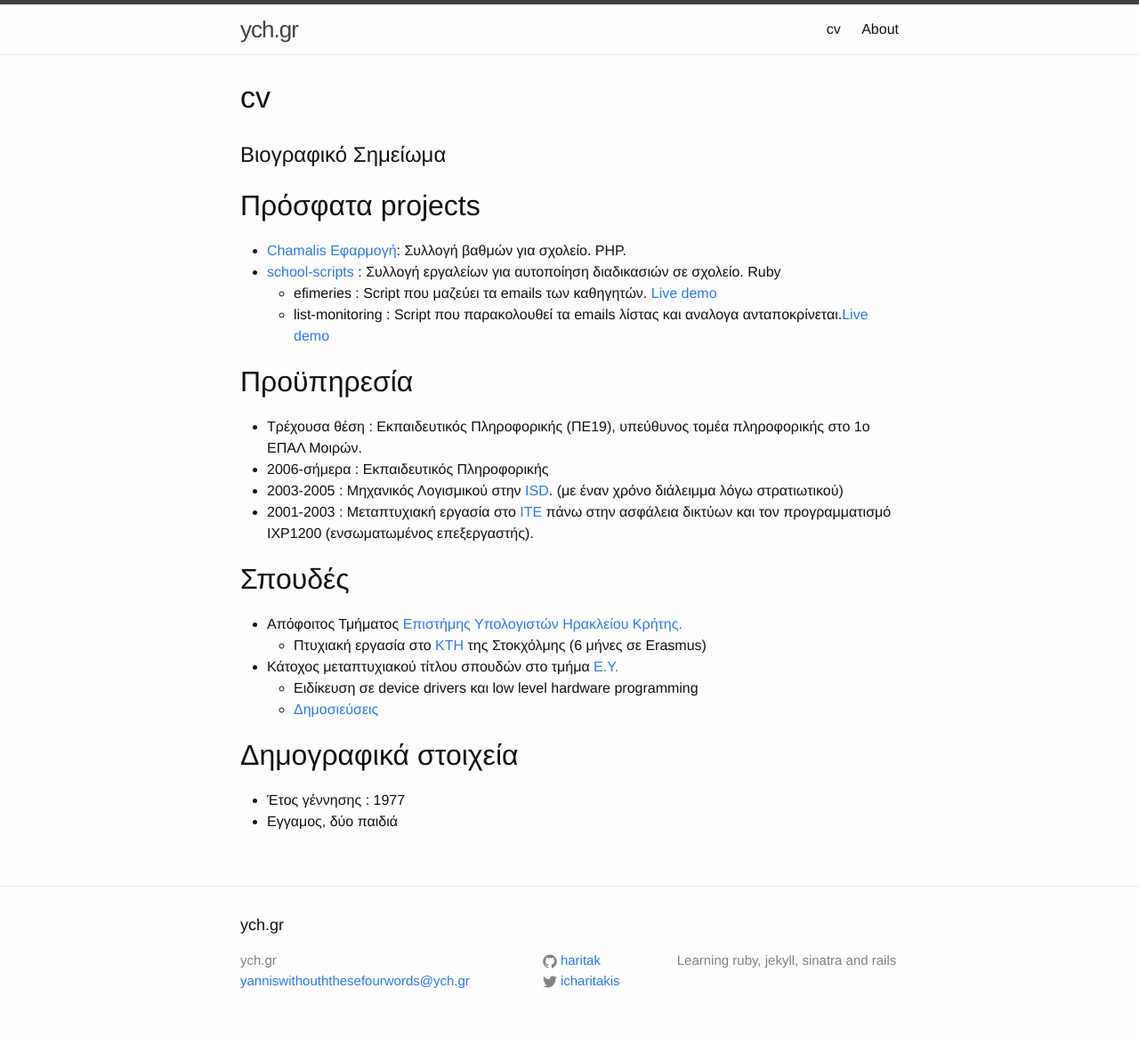
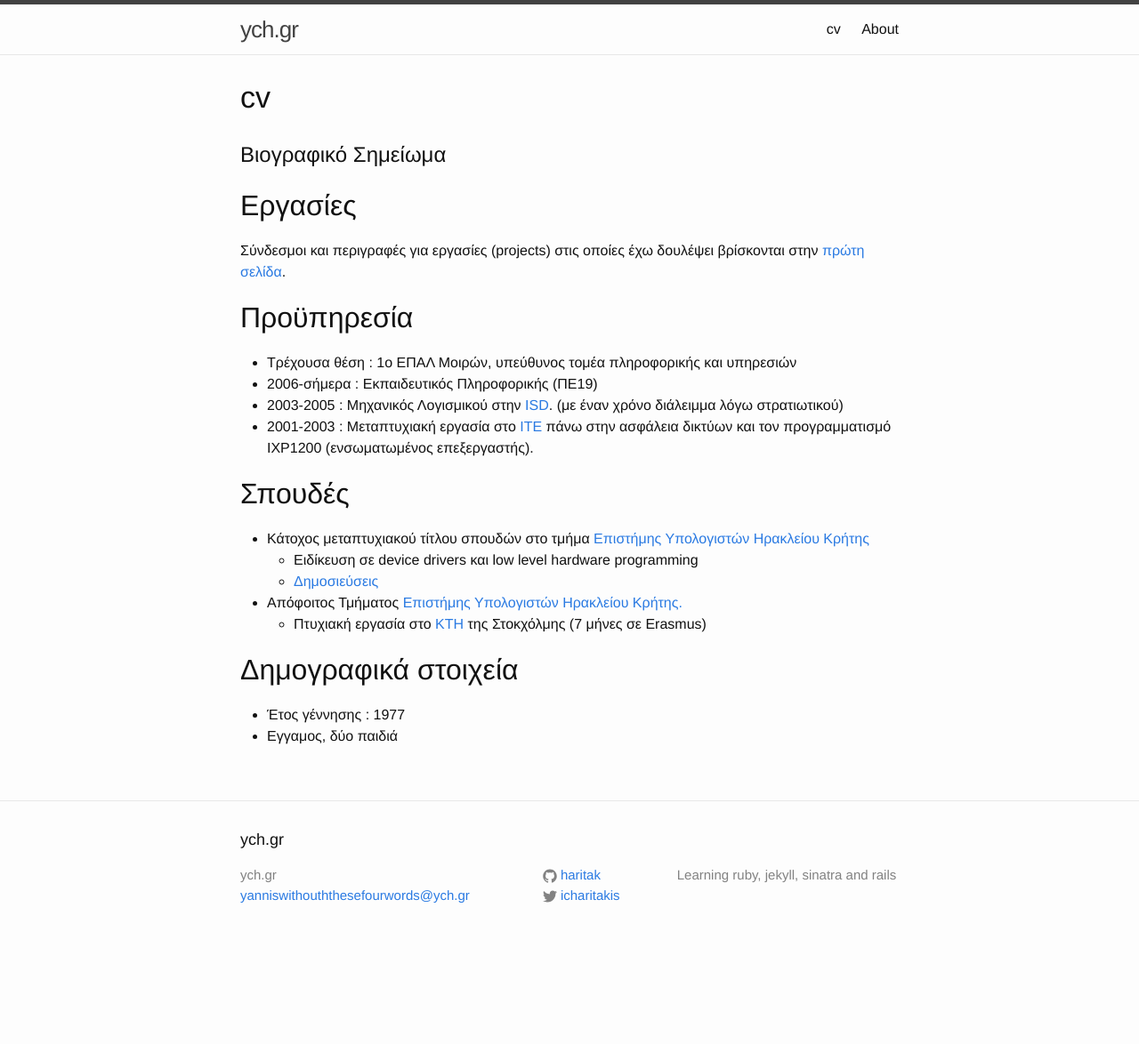
Before and after one commit to haritak/haritak.github.io, a Jekyll site: the page built from cv/cv.md, in a window 1280 px wide. Shown: the whole page at 89% size. Built offline with Jekyll 4.4.1, drawn with Linux system fonts in a browser that asks for light colours; after the commit the page ends 1078 px from its top, so only the background shows below that.

Commit message:
Latests updates

```diff
--- a/_layouts/post.html
+++ b/_layouts/post.html
@@ -6,7 +6,9 @@ layout: default
   <header class="post-header">
     <h1 class="post-title" itemprop="name headline">{{ page.title }}</h1>
     <p class="post-meta"><time datetime="{{ page.date | date_to_xmlschema }}" itemprop="datePublished">{{ page.date | date: "%b %-d, %Y" }}</time>{% if page.author %} • <span itemprop="author" itemscope itemtype="http://schema.org/Person"><span itemprop="name">{{ page.author }}</span></span>{% endif %}</p>
+    <p class="post-meta">Tagged with <i>{{ page.categories | join: ', ' }}</i></p>
   </header>
+
 
   <div class="post-content" itemprop="articleBody">
     {{ content }}
--- a/cv/cv.md
+++ b/cv/cv.md
@@ -8,32 +8,30 @@ permalink: /cv.html
 
 # Βιογραφικό Σημείωμα
 
-## Πρόσφατα projects
-* [Chamalis][5] [Εφαρμογή][6]: Συλλογή βαθμών για σχολείο. PHP.
-* [school-scripts][7] : Συλλογή εργαλείων για αυτοποίηση διαδικασιών σε σχολείο. Ruby
-  * efimeries : Script που μαζεύει τα emails των καθηγητών. [Live demo][8]
-  * list-monitoring : Script που παρακολουθεί τα emails λίστας και αναλογα ανταποκρίνεται.[Live demo][9]
+## Εργασίες
+Σύνδεσμοι και περιγραφές για εργασίες (projects) στις οποίες έχω δουλέψει
+βρίσκονται στην [πρώτη σελίδα][0].
 
 ## Προϋπηρεσία
-* Τρέχουσα θέση : Εκπαιδευτικός Πληροφορικής (ΠΕ19), υπεύθυνος
-τομέα πληροφορικής στο 1ο ΕΠΑΛ Μοιρών.
-* 2006-σήμερα : Εκπαιδευτικός Πληροφορικής
+* Τρέχουσα θέση : 1ο ΕΠΑΛ Μοιρών, υπεύθυνος τομέα πληροφορικής και υπηρεσιών
+* 2006-σήμερα : Εκπαιδευτικός Πληροφορικής (ΠΕ19)
 * 2003-2005 : Μηχανικός Λογισμικού στην [ISD][3]. (με έναν χρόνο διάλειμμα
 λόγω στρατιωτικού)
 * 2001-2003 : Μεταπτυχιακή εργασία στο [ΙΤΕ][4] πάνω στην ασφάλεια δικτύων και τον προγραμματισμό IXP1200 (ενσωματωμένος επεξεργαστής).
 
 ## Σπουδές
+* Κάτοχος μεταπτυχιακού τίτλου σπουδών στο τμήμα [Επιστήμης Υπολογιστών Ηρακλείου Κρήτης][2]
+  * Ειδίκευση σε device drivers και low level hardware programming
+  * [Δημοσιεύσεις][10]
 * Απόφοιτος Τμήματος [Επιστήμης Υπολογιστών Ηρακλείου Κρήτης.][2]
-  * Πτυχιακή εργασία στο [KTH][1] της Στοκχόλμης (6 μήνες σε Erasmus)
-* Κάτοχος μεταπτυχιακού τίτλου σπουδών στο τμήμα [Ε.Υ.][2]
-  * Ειδίκευση σε device drivers και low level hardware programming
-  *  [Δημοσιεύσεις][10]
+  * Πτυχιακή εργασία στο [KTH][1] της Στοκχόλμης (7 μήνες σε Erasmus)
 
 
 ## Δημογραφικά στοιχεία
 * Έτος γέννησης : 1977
 * Εγγαμος, δύο παιδιά
 
+[0]: /
 [1]: http://kth.se
 [2]: http://www.csd.uoc.gr
 [3]: http://isd.gr
```
Also changed, not shown: _posts/2016-10-16-Αφιερώνω-Χρόνο.md (+0 -2 lines), _posts/2017-07-07-school-inventory.markdown (added, +10 -0 lines).
